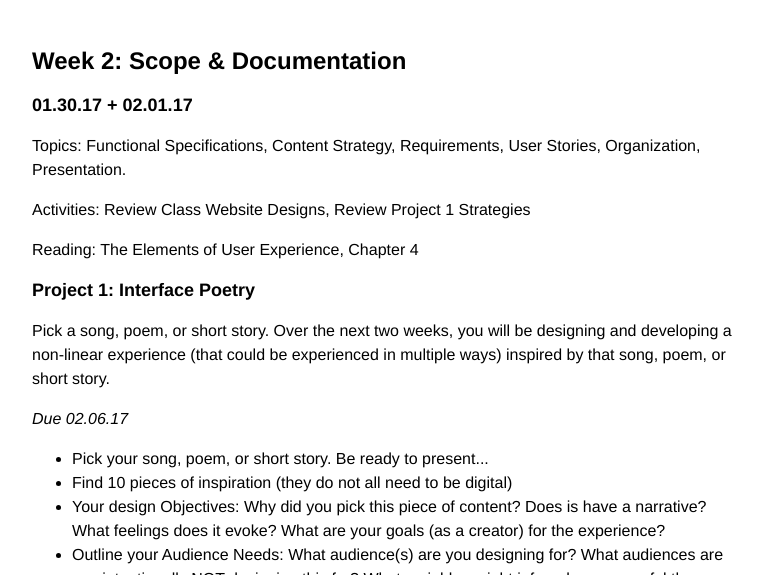
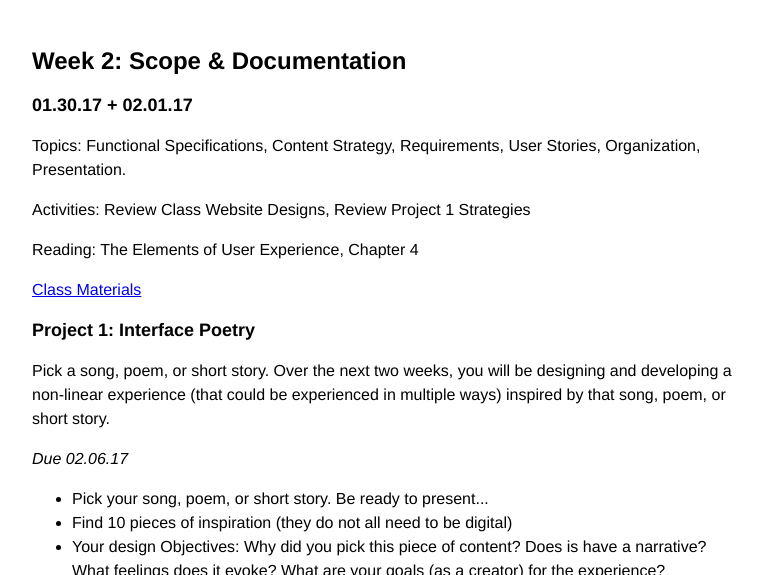
Before and after one commit to PUCD-2126/studio-2018, a plain HTML site: page index.html in a window 1280 px wide. Shown: the part 225-800 px from the top of the page, without its empty margins (258-1021 px from the left). Drawn offline with Linux system fonts and the light colour scheme.

Commit message:
week 2 updates

```diff
--- a/index.html
+++ b/index.html
@@ -270,7 +270,7 @@
 		Organization, Presentation.</p>
 					<p>Activities: Review Class Website Designs, Review Project 1 Strategies</p>
 					<p>Reading: The Elements of User Experience, Chapter 4</p>
-					<!--<p><a href="materials/PUCD2125.W2.pdf" target="_blank">Class Materials</a></p>-->
+					<p><a href="materials/PUCD2125.W2.pdf" target="_blank">Class Materials</a></p>
 					<h3>Project 1: Interface Poetry</h3>
 					<p>Pick a song, poem, or short story. Over the next two weeks, you will be designing and developing a non-linear experience (that could be experienced in multiple ways) inspired by that song, poem, or short story.
 					<p class="date">Due 02.06.17</p>
```
Also changed, not shown: 1 other file.
